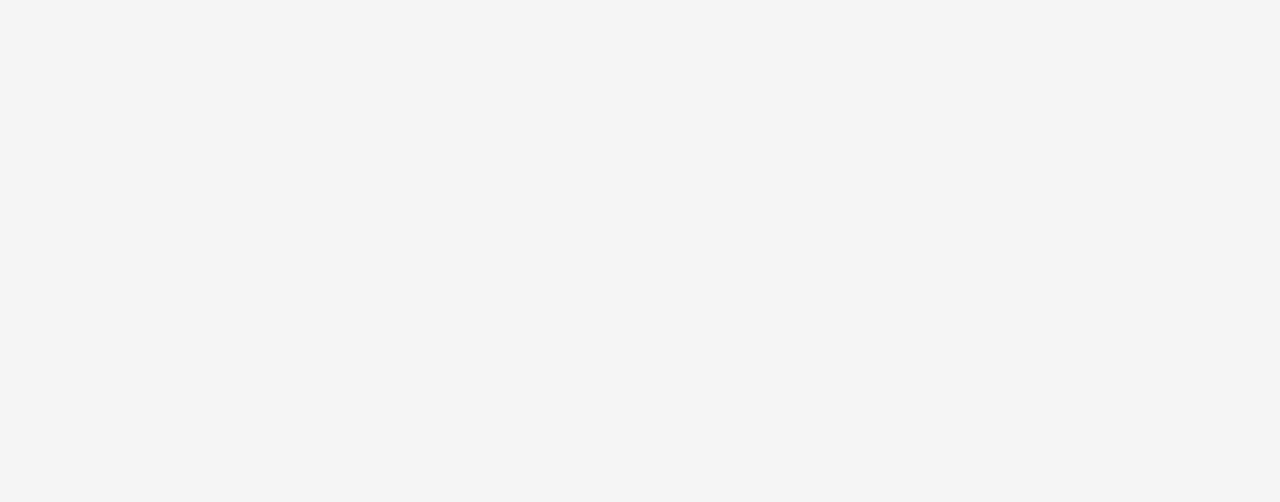
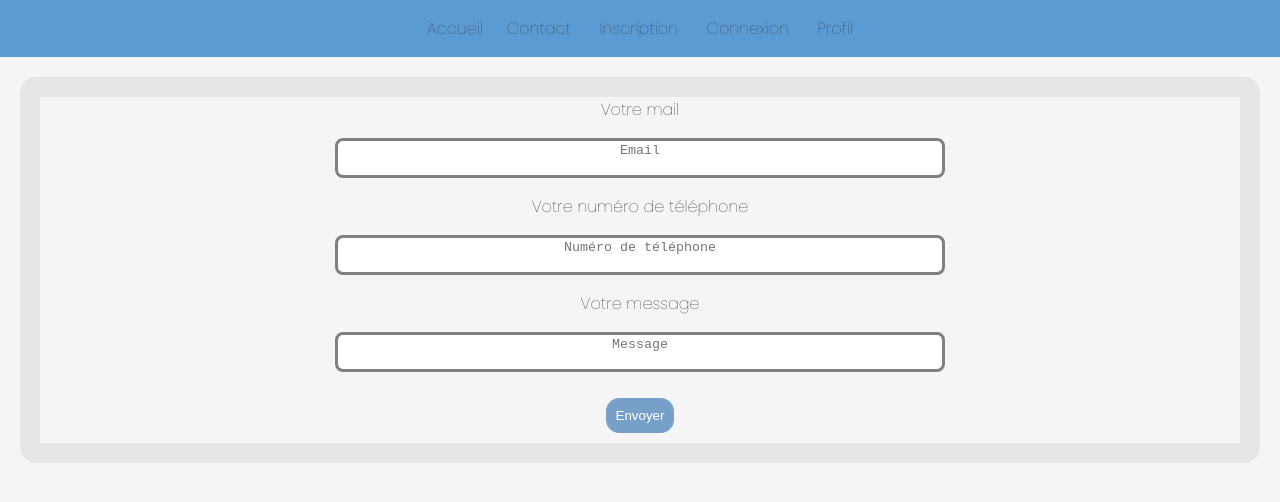
Before and after one commit to ThomasCast3/projet-web, a Vue app in the folder vuejs3-projetweb/: page /Contact in a window 1280 px wide. Before the commit this address had no page. Shown: the top 502 px of the page. Built offline with nearby package versions, Linux system fonts and the light colour scheme.

Commit message:
Les principaux js
JS permettant d'etre en SPA

```diff
--- a/vuejs3-projetweb/src/router/index.js
+++ b/vuejs3-projetweb/src/router/index.js
@@ -1,25 +1,52 @@
-import { createRouter, createWebHistory} from "vue-router";
+import { createRouter, createWebHistory } from "vue-router";
 import Inscription from "../views/Inscription.vue";
 import Home from "../views/Home.vue";
-
+import Connexion from "../views/Connexion.vue";
+import Contact from "../views/Contact.vue";
+import Profil from "../views/Profil.vue";
+import Users from "../views/Profil.vue";
+import Notifications from "../components/ProfilNotif.vue";
 const routes = [
   {
     path: "/",
     name: "Home",
-        component: Home
+    component: Home,
   },
   {
     path: "/Inscription",
     name: "Inscription",
-        component: Inscription
-    }
-
+    component: Inscription,
+  },
+  {
+    path: "/Connexion",
+    name: "Connexion",
+    component: Connexion,
+  },
+  {
+    path: "/Contact",
+    name: "Contact",
+    component: Contact,
+  },
+  {
+    path: "/Profil",
+    name: "Profil",
+    component: Profil,
+  },
+  {
+    path: "/Profil/:id",
+    name: "Users",
+    component: Users,
+  },
+  {
+    path: "/Profil/Notifications",
+    name: "Notifications",
+    component: Notifications,
+  },
 ];
-
 
 const router = createRouter({
   history: createWebHistory(),
-    routes
+  routes,
 });
 
 export default router;
```
Also changed, not shown: vuejs3-projetweb/src/main.js (+9 -6 lines). Lines whose indentation alone changed are shown as unchanged.
